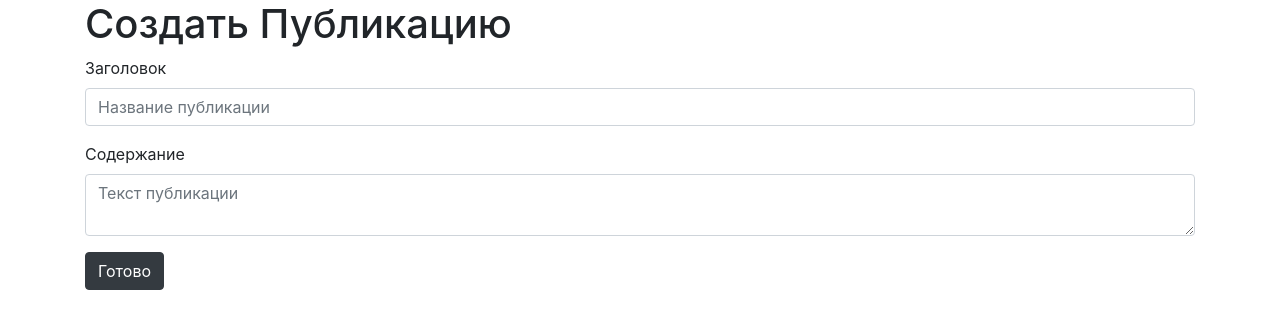
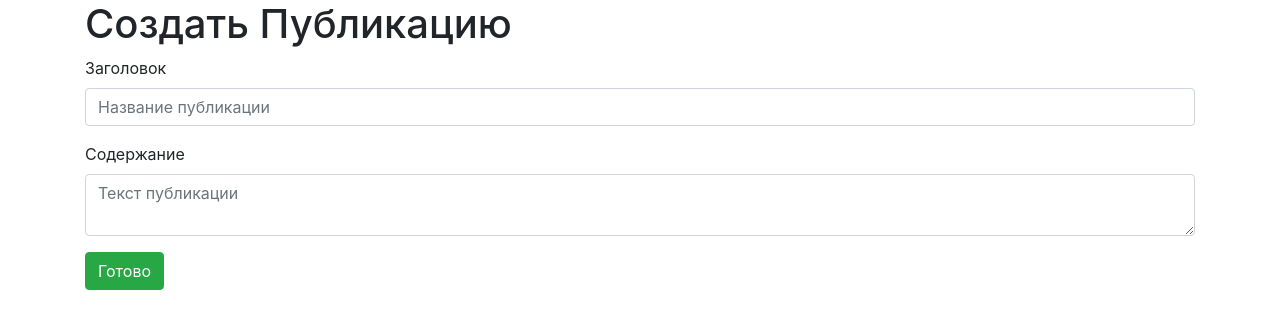
Before and after one commit to monk0ne/flaskblog, a Flask app: page /create in a window 1280 px wide. Shown: the part 59-388 px from the top of the page. Run offline with Flask 2, Linux system fonts and the light colour scheme; some libraries are stand-ins or nearby versions.

Commit message:
Update create.html

```diff
--- a/templates/create.html
+++ b/templates/create.html
@@ -17,7 +17,7 @@
                   class="form-control">{{ request.form['content'] }}</textarea>
     </div>
     <div class="form-group">
-        <button type="submit" class="btn btn-dark">Готово</button>
+        <button type="submit" class="btn btn-success">Готово</button>
     </div>
 </form>
 {% endblock %}
```
